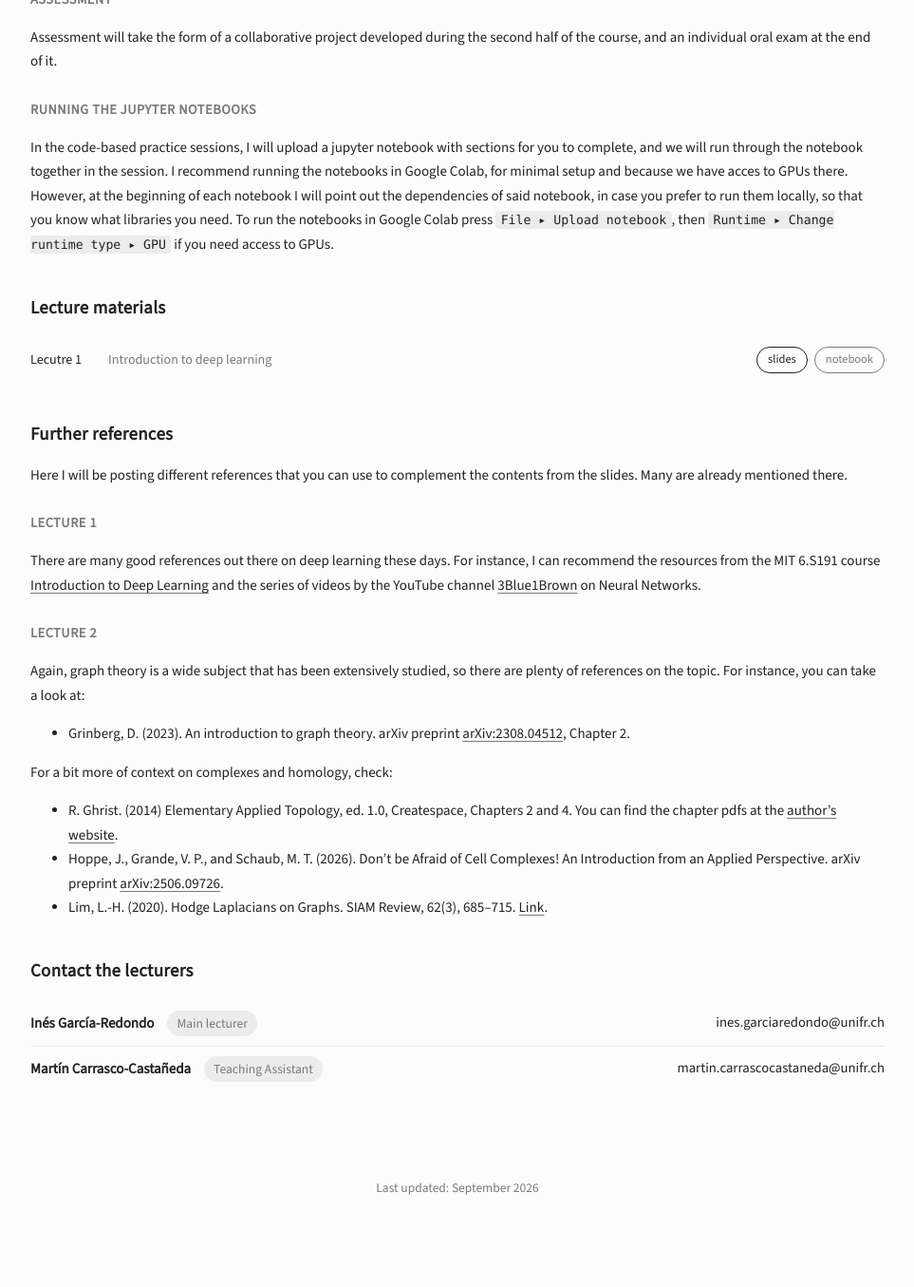
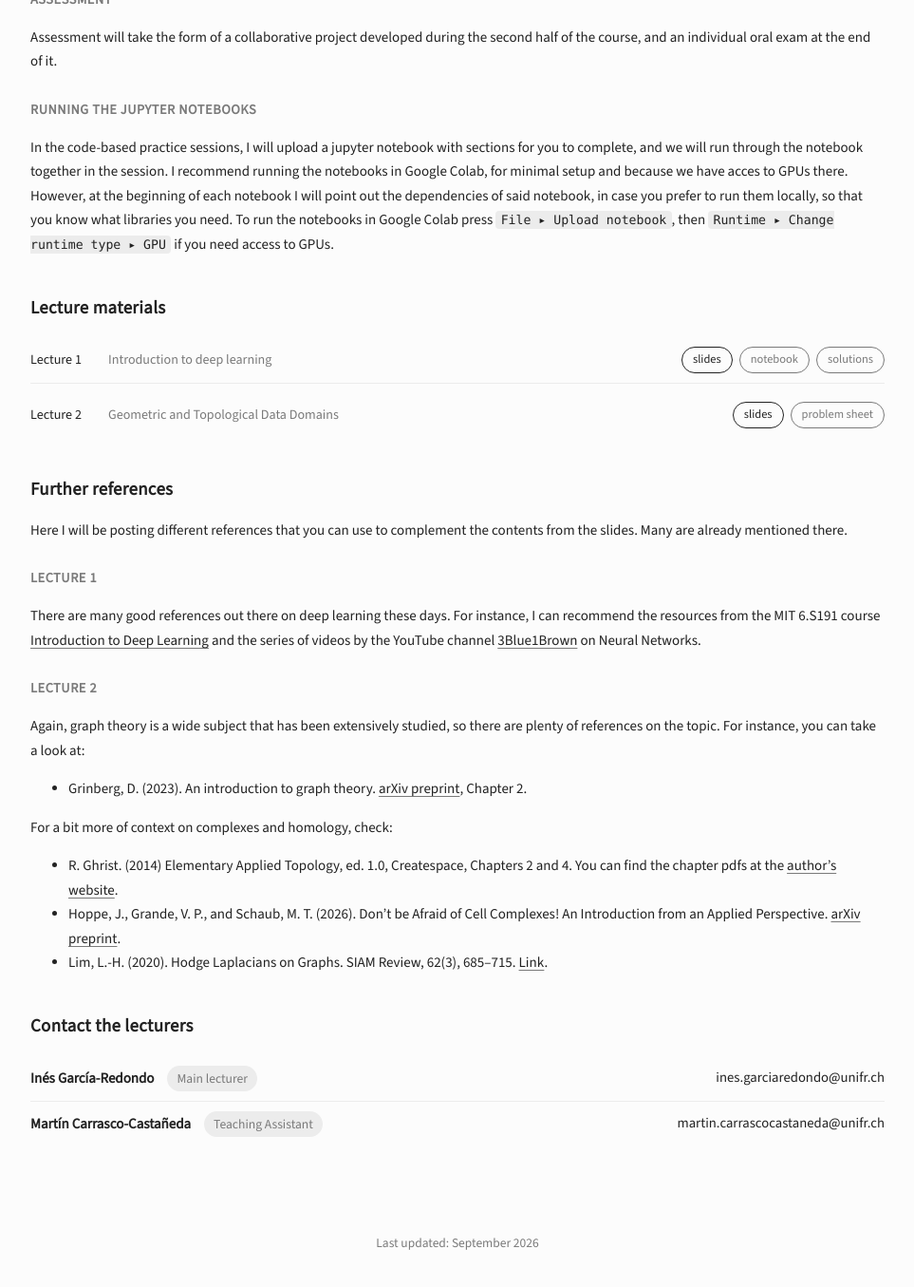
Before and after one commit to inesgare/inesgare.github.io, a Jekyll site: the page built from course-pages/gtml-2026.md, in a window 1280 px wide and 1400 px high, scrolled down 1082 px. Shown: the top 1355 px of the window at 95% size, without its empty margins (158-1121 px from the left). Built offline with Jekyll 4.4.1, drawn with Linux system fonts in a browser that asks for light colours.

Commit message:
updated links

```diff
--- a/course-pages/gtml-2026.md
+++ b/course-pages/gtml-2026.md
@@ -43,11 +43,20 @@ In the code-based practice sessions, I will upload a jupyter notebook with secti
 
 <div class="session-grid session-grid-page">
   <div class="session-item">
-    <span class="session-label">Lecutre 1</span>
+    <span class="session-label">Lecture 1</span>
     <span class="session-title">Introduction to deep learning</span>
     <div class="session-links">
       <a class="btn-link btn-slides" href="/docs/tdl-course/session-1.pdf" target="_blank" rel="noopener">slides</a>
       <a class="btn-link btn-notebook" href="/docs/tdl-course/practice-1.ipynb" download>notebook</a>
+      <a class="btn-link btn-notebook" href="/docs/tdl-course/practice-1-solutions.ipynb" download>solutions</a>
+    </div>
+  </div>
+  <div class="session-item">
+    <span class="session-label">Lecture 2</span>
+    <span class="session-title">Geometric and Topological Data Domains</span>
+    <div class="session-links">
+      <a class="btn-link btn-slides" href="/docs/tdl-course/session-2.pdf" target="_blank" rel="noopener">slides</a>
+      <a class="btn-link btn-notebook" href="/docs/tdl-course/problem-sheet-2.ipynb" download>problem sheet</a>
     </div>
   </div>
 </div>
@@ -63,11 +72,11 @@ There are many good references out there on deep learning these days. For instan
 ### Lecture 2
 
 Again, graph theory is a wide subject that has been extensively studied, so there are plenty of references on the topic. For instance, you can take a look at:
-- Grinberg, D. (2023). An introduction to graph theory. arXiv preprint [arXiv:2308.04512](https://arxiv.org/pdf/2308.04512), Chapter 2.
+- Grinberg, D. (2023). An introduction to graph theory. [arXiv preprint](https://arxiv.org/pdf/2308.04512), Chapter 2.
 
 For a bit more of context on complexes and homology, check:
 - R. Ghrist. (2014) Elementary Applied Topology, ed. 1.0, Createspace, Chapters 2 and 4. You can find the chapter pdfs at the [author’s website](https://www2.math.upenn.edu/~ghrist/notes.html).
-- Hoppe, J., Grande, V. P., and Schaub, M. T. (2026). Don’t be Afraid of Cell Complexes! An Introduction from an Applied Perspective. arXiv preprint [arXiv:2506.09726](https://arxiv.org/pdf/2506.09726).
+- Hoppe, J., Grande, V. P., and Schaub, M. T. (2026). Don’t be Afraid of Cell Complexes! An Introduction from an Applied Perspective. [arXiv preprint](https://arxiv.org/pdf/2506.09726).
 - Lim, L.-H. (2020). Hodge Laplacians on Graphs. SIAM Review, 62(3), 685–715. [Link](https://doi.org/10.1137/18M1223101).
 
 ## Contact the lecturers
```
Also changed, not shown: 3 other files.
